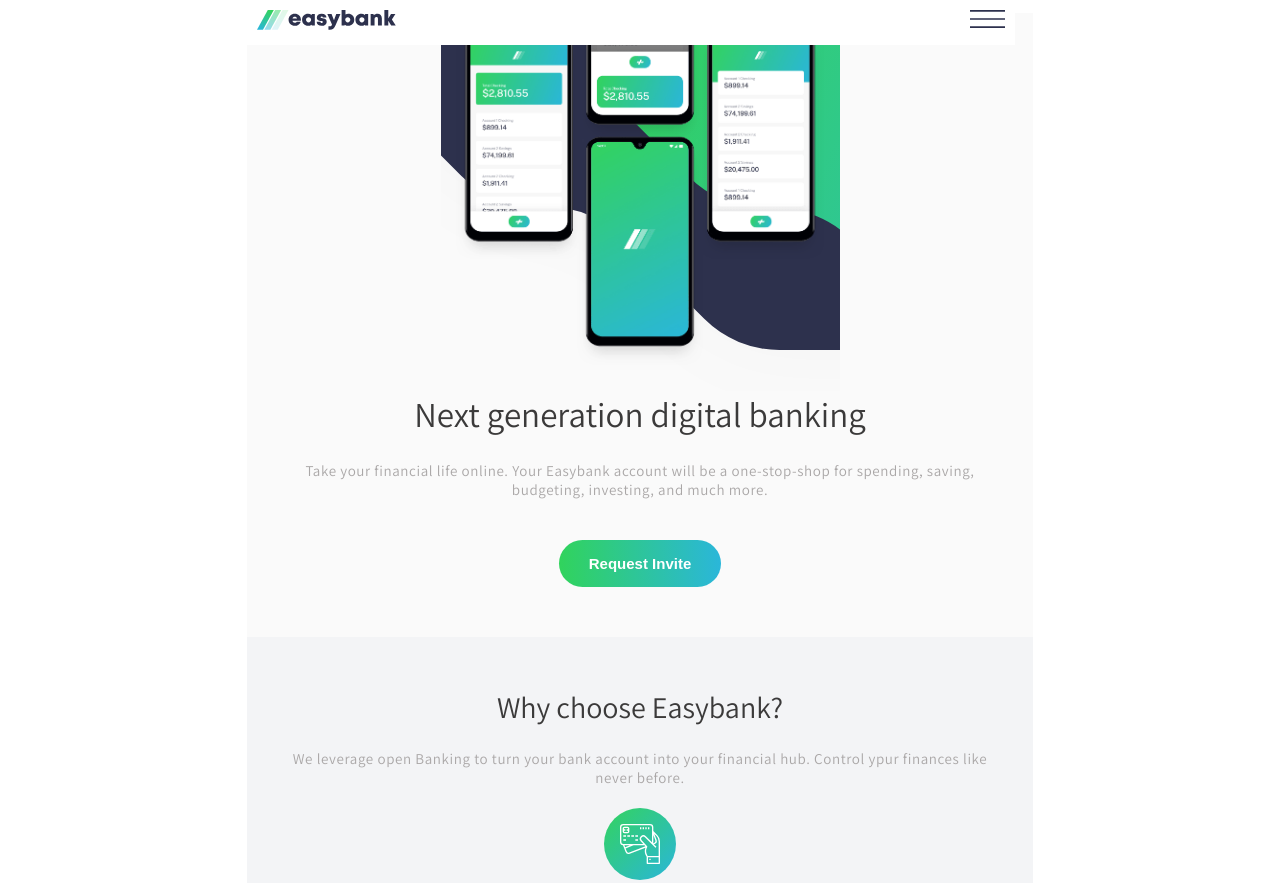
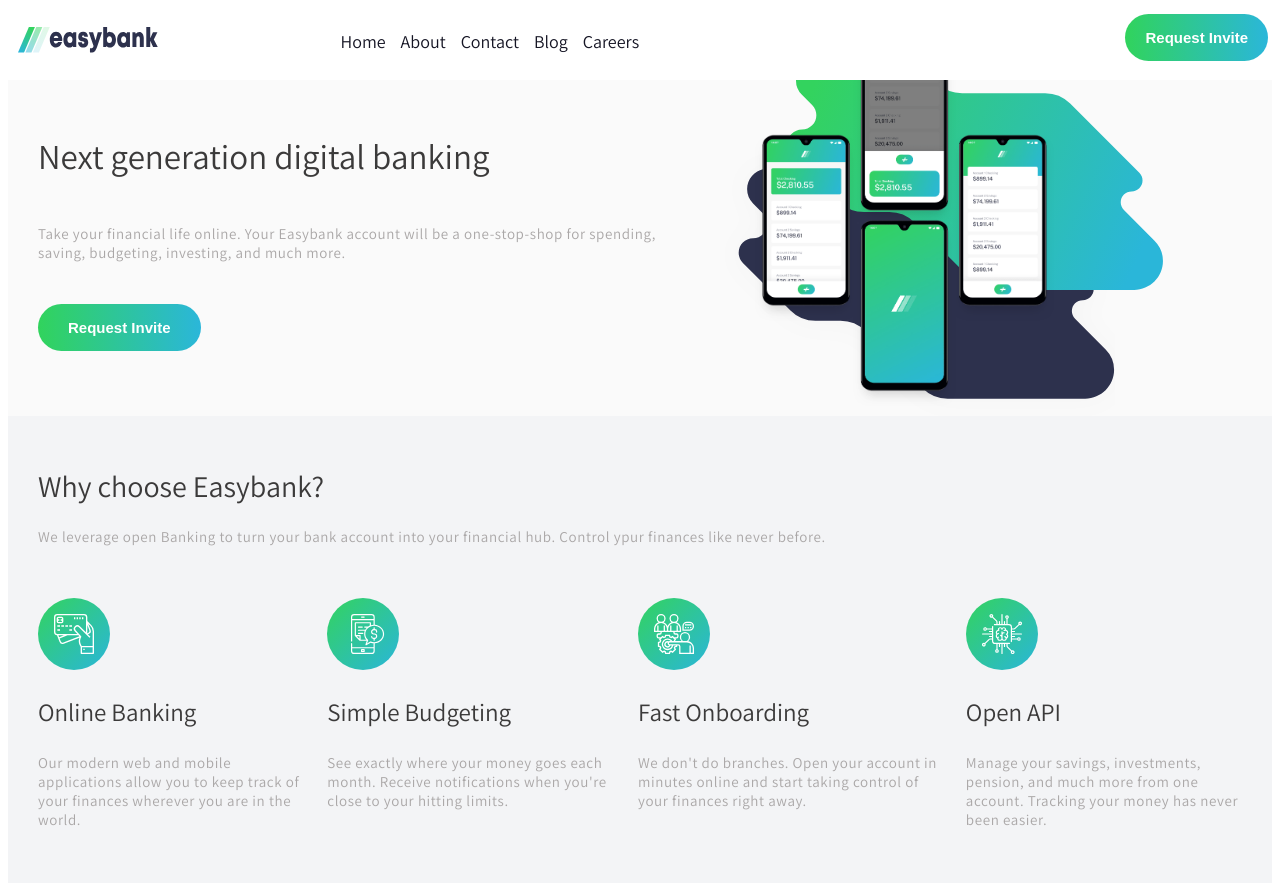
Before and after one commit to Gentlekboy/Front-End-Mentor-Challenge-5, a plain HTML site: page index.html in a window 1280 px wide. Shown: the top 883 px of the page. Drawn offline with Linux system fonts and the light colour scheme.

Commit message:
Updated HTML Structure For Desktop Layout

```diff
--- a/index.html
+++ b/index.html
@@ -5,23 +5,57 @@
   <meta name="viewport" content="width=device-width, initial-scale=1.0">
   <link rel="shortcut icon" href="images/favicon-32x32.png" type="image/x-icon">
   <link rel="stylesheet" href="style.css">
+  <link rel="stylesheet" href="desktop.css">
   <title>Easy Bank</title>
 </head>
 <body>
   <div class="container">
+
     <nav class="nav-bar">
+      <div class="nav-logo">
         <img src="images/logo.svg" alt="logo" class="easybank-logo">
+      </div>
+
+      <div class="top-nav-links">
+        <ul class="top-nav-float">
+          <li class="top-nav">
+            <a href="#" class="top-nav">Home</a>
+          </li>
+          <li class="top-nav">
+            <a href="#" class="top-nav">About</a>
+          </li>
+          <li class="top-nav">
+            <a href="#" class="top-nav">Contact</a>
+          </li>
+          <li class="top-nav">
+            <a href="#" class="top-nav">Blog</a>
+          </li>
+          <li class="top-nav">
+            <a href="#" class="top-nav">Careers</a>
+          </li>
+        </ul>
+      </div>
+
+      <div class="menu-container">
         <img src="images/icon-hamburger.svg" alt="menu" class="hamburger-menu">
+        <img src="images/icon-close.svg" alt="close-icon" class="close-icon">
+      </div>
+
+      <div class="header-btn-1">
+        <button class="header-btn-1">Request Invite</button>
+      </div>
     </nav>
 
+    <main>
+      <div class="bg-and-header">
         <div class="bg"></div>
 
-    <main>
         <header>
           <h1 class="header-text">Next generation digital banking</h1>
           <p class="header-text">Take your financial life online. Your Easybank account will be a one-stop-shop for spending, saving, budgeting, investing, and much more.</p>
           <button class="header-btn">Request Invite</button>
         </header>
+      </div>
 
       <aside>
         <div class="why-choose-easybank">
@@ -29,6 +63,7 @@
           <p class="aside-text">We leverage open Banking to turn your bank account into your financial hub. Control ypur finances like never before.</p>
         </div>
 
+        <div class="aside-content-container">
           <div class="online-banking">
             <div class="aside-image">
               <img src="images/icon-online.svg" alt="online-banking-image" class="aside-image">
@@ -59,6 +94,7 @@
             <h3 class="aside-header">Open API</h3>
             <p class="aside-text">Manage your savings, investments, pension, and much more from one account. Tracking your money has never been easier.</p>
           </div>
+        </div>
       </aside>
 
       <article>
@@ -66,47 +102,62 @@
           <h2 class="article-header-text">Latest Articles</h2>
         </header>
 
+        <div class="article-content-container">
+          <div class="article-sub-container-1">
             <div class="article-sub-container">
+
               <div class="article-image">
                 <img src="images/image-currency.jpg" alt="currency-image" class="article-image">
               </div>
+
               <div class="article-text-container">
                 <p class="article-footer-text">By Claire Robinson</p>
                 <h3 class="article-header-text">Receive money in any currency with no fees</h3>
                 <p class="article-main-text">The world is getting smaller and we are becoming more mobile. So why should you be forced to receive money in a single ...</p>
               </div>
             </div>
+          </div>
 
+          <div class="article-sub-container-2">
             <div class="article-sub-container">
               <div class="article-image">
                 <img src="images/image-restaurant.jpg" alt="restaurant-image" class="article-image">
               </div>
+
               <div class="article-text-container">
                 <p class="article-footer-text">By Wilson Hutton</p>
                 <h3 class="article-header-text">Treat yourself without worrying about money</h3>
                 <p class="article-main-text">Our simple budgeting feature allows you to separate out your spending and set realistic limits each month. That means you ...</p>
               </div>
             </div>
+          </div>
 
+          <div class="article-sub-container-3">
             <div class="article-sub-container">
               <div class="article-image">
                 <img src="images/image-plane.jpg" alt="plane-image" class="article-image">
               </div>
+
               <div class="article-text-container">
                 <p class="article-footer-text">By Wilson Hutton</p>
                 <h3 class="article-header-text">Take your Easybank card wherever you go</h3>
                 <p class="article-main-text">We want you to enjoy your travels. This is why we don't charge any fees on purchases while you're abroad. We'll eevn show you ...</p>
               </div>
             </div>
+          </div>
 
+          <div class="article-sub-container-4">
             <div class="article-sub-container">
               <div class="article-image">
                 <img src="images/image-confetti.jpg" alt="confetti-image" class="article-image">
               </div>
+
               <div class="article-text-container">
                 <p class="article-footer-text">By Claire Robinson</p>
                 <h3 class="article-header-text">Our invite-only Beta accounts are now live</h3>
                 <p class="article-main-text">After a lot of hard work by the team, we're excited to launch our closed beta. It's easy to request an invite through the site ...</p>
+              </div>
+            </div>
           </div>
         </div>
       </article>
```
Lines whose indentation alone changed are shown as unchanged.
